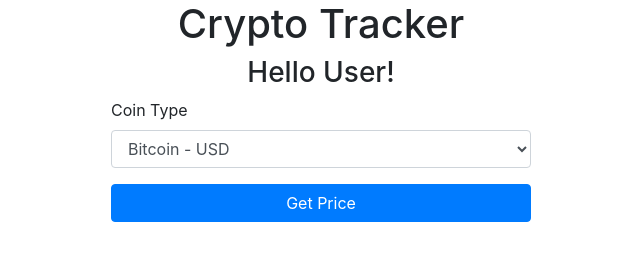
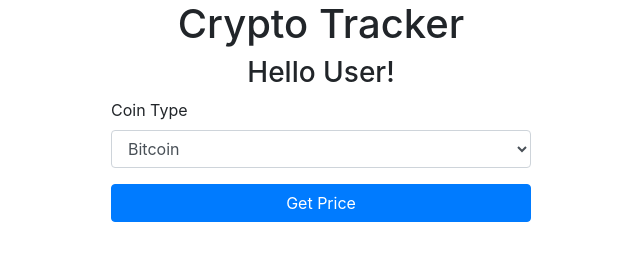
Before and after one commit to Pratibha1403/CryptoTracker, a plain HTML site: page index.html in a window 1280 px wide. Shown: the full height of the page, 319-959 px from the left. Drawn offline with nearby package versions, Linux system fonts and the light colour scheme.

Commit message:
Update index.html

```diff
--- a/index.html
+++ b/index.html
@@ -19,11 +19,11 @@
                             <div class="col-12 form-group">
                                 <label for="xyz">Coin Type</label>
                                 <select name="coinType" class="form-control" id="xyz">
-                                    <option value="btc-usd">Bitcoin - USD</option>
-                                    <option value="doge-usd">Dogecoin - USD</option>
-                                    <option value="eth-usd">Etherum - USD</option>
-                                    <option value="btc-doge">Bitcoin - Dogecoin</option>
-                                    <option value="bin-usd">Binance - USD</option>
+                                    <option value="bitcoin">Bitcoin</option>
+                                    <option value="dogecoin">Dogecoin</option>
+                                    <option value="ethereum">Ethereum</option>
+                                    <option value="polkadot">Polkadot</option>
+                                    <option value="tether">Tether</option>
                                 </select>
                             </div>
                         </div>
```
